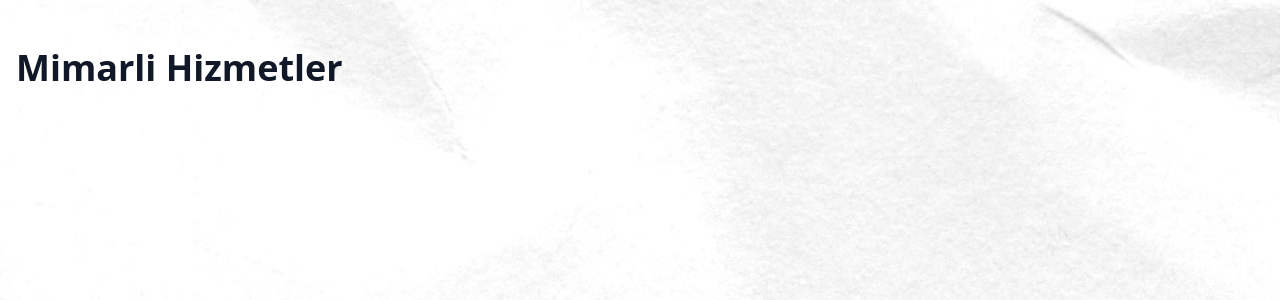
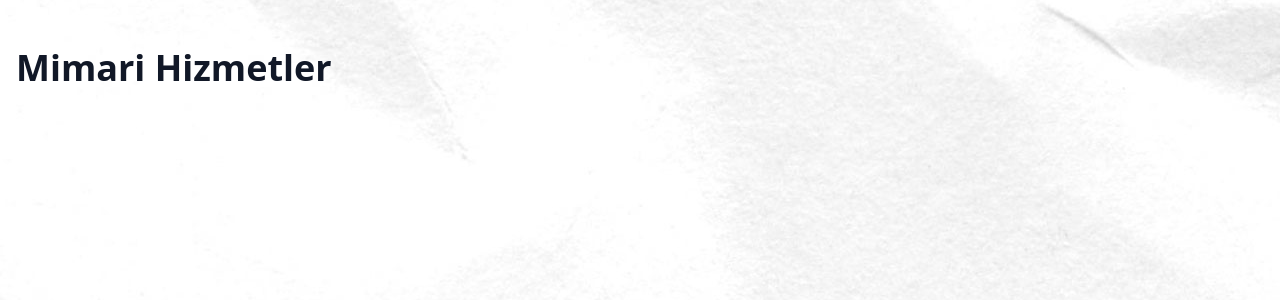
Before and after one commit to EnesPINAR/ganmimarlik, a Django app: page /services/architecture in a window 1280 px wide. Shown: the part 65-365 px from the top of the page. Run offline with Django 5.2, Linux system fonts and the light colour scheme; data that the repository does not hold is empty; style sheets or scripts are compiled from the project's sources; some libraries are stand-ins or nearby versions.

Commit message:
services template typo

```diff
--- a/ganmimarlik/templates/services.html
+++ b/ganmimarlik/templates/services.html
@@ -6,7 +6,7 @@
     {% if isInterior %}
     <h2 class='text-4xl mt-8'>İç Mimarlık Hizmetleri</h2>
     {% else %}
-    <h2 class='text-4xl mt-8'>Mimarli Hizmetler</h2>
+    <h2 class='text-4xl mt-8'>Mimari Hizmetler</h2>
     {% endif %}
     <section class="py-8 mx-auto max-w-screen-xl lg:py-16 ">
         <div class="grid gap-8 mb-6 lg:mb-16 md:grid-cols-2">
```
